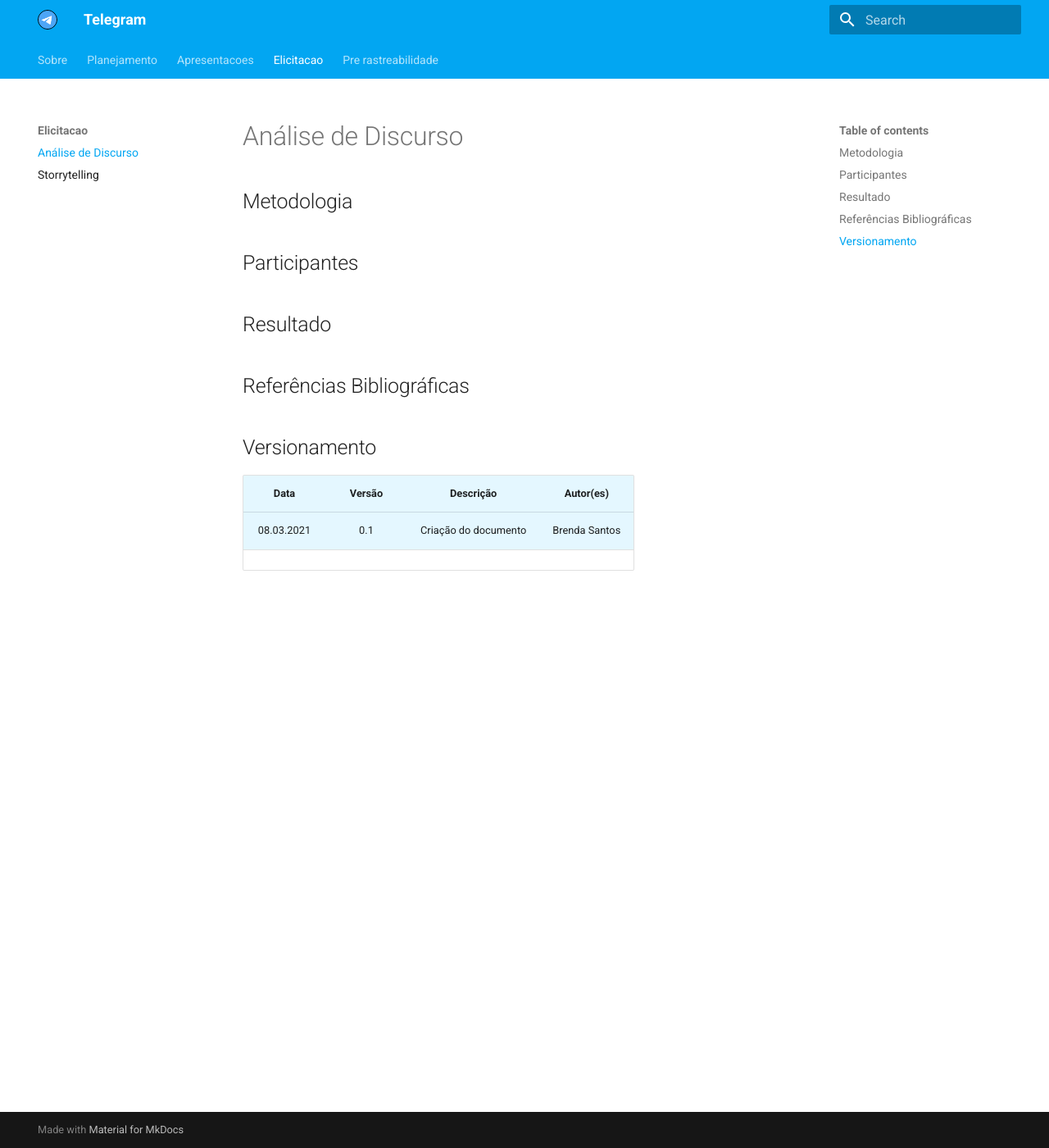
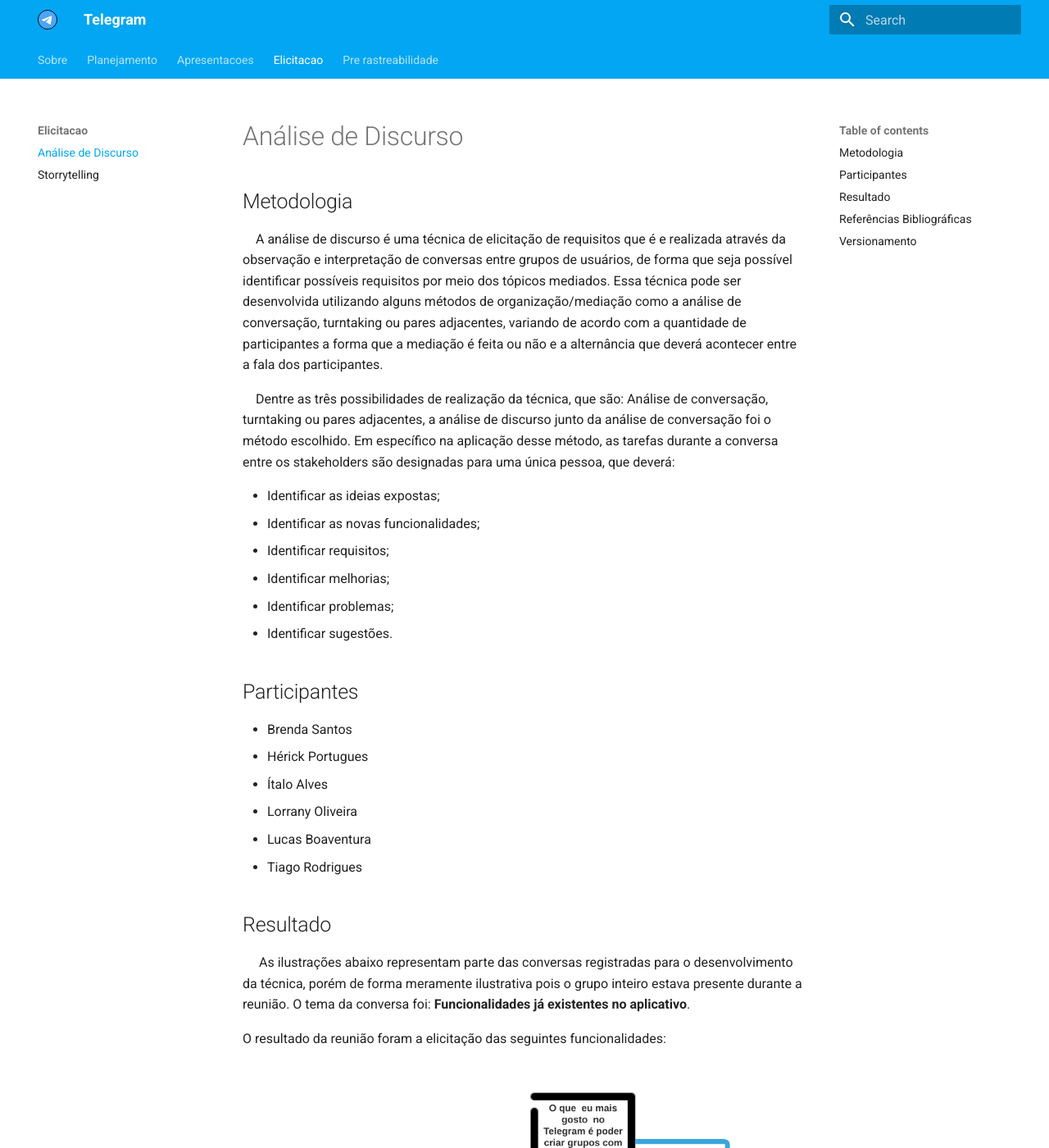
Before and after one commit to Requisitos-de-Software/2020.2-Telegram, an MkDocs documentation site: the page built from docs/elicitacao/analise_de_discurso.md, in a window 1280 px wide and 1400 px high. Shown: the whole window at 82% size. Built offline with MkDocs 1.6.1 and Material for MkDocs 9.7.7, drawn with Linux system fonts in a browser that asks for light colours; some of the changed text lies outside the part shown.

Commit message:
Desenvolve documento da tecnica de analise de discurso.
Co-authored-by: Lucas boaventura <lucasxboaventura@hotmail.com>

```diff
--- a/docs/elicitacao/analise_de_discurso.md
+++ b/docs/elicitacao/analise_de_discurso.md
@@ -1,14 +1,76 @@
 # Análise de Discurso
 ## Metodologia
 
+ <p>&emsp;A análise de discurso é uma técnica de elicitação de requisitos que é e realizada através da observação e interpretação de conversas entre grupos de usuários, de forma que seja possível identificar possíveis requisitos por meio dos tópicos mediados. Essa técnica pode ser desenvolvida utilizando alguns métodos de organização/mediação como a análise de conversação, turntaking ou pares adjacentes, variando de acordo com a quantidade de participantes a forma que a mediação é feita ou não e a alternância que deverá acontecer entre a fala dos participantes.</p>
+
+<p>&emsp;Dentre as três possibilidades de realização da técnica, que são: Análise de conversação, turntaking ou pares adjacentes, a análise de discurso junto da análise de conversação foi o método escolhido. Em específico na aplicação desse método, as tarefas durante a conversa entre os stakeholders são designadas para uma única pessoa, que deverá: </p>
+
+  - Identificar as ideias expostas;
+  - Identificar as novas funcionalidades;
+  - Identificar requisitos;
+  - Identificar melhorias;
+  - Identificar problemas;
+  - Identificar sugestões.
+
 ## Participantes
 
+  - Brenda Santos
+  - Hérick Portugues
+  - Ítalo Alves
+  - Lorrany Oliveira
+  - Lucas Boaventura
+  - Tiago Rodrigues
+
 ## Resultado
+<p>&emsp; As ilustrações abaixo representam parte das conversas registradas para o desenvolvimento da técnica, porém de forma meramente ilustrativa pois o grupo inteiro estava presente durante a reunião. O tema da conversa foi: <strong>Funcionalidades já existentes no aplicativo</strong>.</p>
+
+
+O resultado da reunião foram a elicitação das seguintes funcionalidades:
+
+![Imagem](../assets/elicitacao/analise_de_discurso1.png)
+
+<figcaption>Figura 1. Imagem demonstrativa da 1ª roda de conversa, onde foram encontrados 2 requisitos: Criação de grupos e criação de enquetes.</figcaption>
+
+![Imagem](../assets/elicitacao/analise_de_discurso2.png)
+
+<figcaption>Figura 2. Imagem demonstrativa da 2ª roda de conversa, onde foram encontrados 3 requisitos: salvar mensagens, encaminhar mensagens e deletar mensagens.</figcaption>
+
+**Funcionalidades**:
+
+  - Envio de mensagens (de texto, áudio, arquivo, localização, música, gifs e stickers)
+  - Realizar chamadas de voz e/ou vídeo
+  - Criação de grupos
+  - Criação de enquetes
+  - Salvar mensagens
+  - Encontrar pessoas próximas
+  - Pesquisar usuários e mensagens
+  - Covidar amigos
+  - Encaminhar e deletar mensagens
+  - Botfather
+  - Alternar entre contas no mesmo dispositivo
+  - Controle de frequência de mensagens enviadas em grupos
+
+  | Número  |                                   Requisitos                                   |
+  | :-----: |  :------------------------------------------------------------------------:    |
+  |    1    | O sistema deve permitir o envio de mensagens.                                  |
+  |    2    | O sistema deve permitir a realização de chamadas de voz/vídeo.                 |
+  |    3    | O sistema deve permitir a criação de grupos.                                   |
+  |    4    | O sistema deve permitir a criação de enquetes.                                 |
+  |    5    | O sistema deve permitir que mensagens sejam salvas.                            |
+  |    6    | O sistema deve permitir o envio de participação a amigos.                      |
+  |    7    | O sistema deve permitir o encaminhamento e deleção de mensagens.               |
+  |    8    | O sistema deve permitir a utilização e configuração de bots.                   |
+  |    9    | O sistema deve permitir a alternância de contas por meio do mesmo dispositivo. |
+  |    10   | O sistema deve permitir o controle da frequência de mensagens que podem ser enviadas nos grupos. |
+
 
 ## Referências Bibliográficas
 
+- SERRANO, Maurício; SERRANO, Milene; Requisitos - Aula 07;
+
 ## Versionamento
-|   Data   | Versão |        Descrição        |            Autor(es)           |
-| :------: | :----: | :---------------------: | :----------------------------: |
-|08.03.2021|   0.1  |  Criação do documento   |        Brenda Santos           |
-|          |        |                         |                                |
+|   Data   | Versão |        Descrição              |            Autor(es)           |
+| :------: | :----: |    :---------------------:    | :----------------------------: |
+|08.03.2021|   0.1  |  Criação do documento         |        Brenda Santos           |
+|11.03.2021|   1.0  |  Desenvolvimento do documento | Brenda Santos, Lucas Boaventura|
+|          |        |                               |                                |
```
